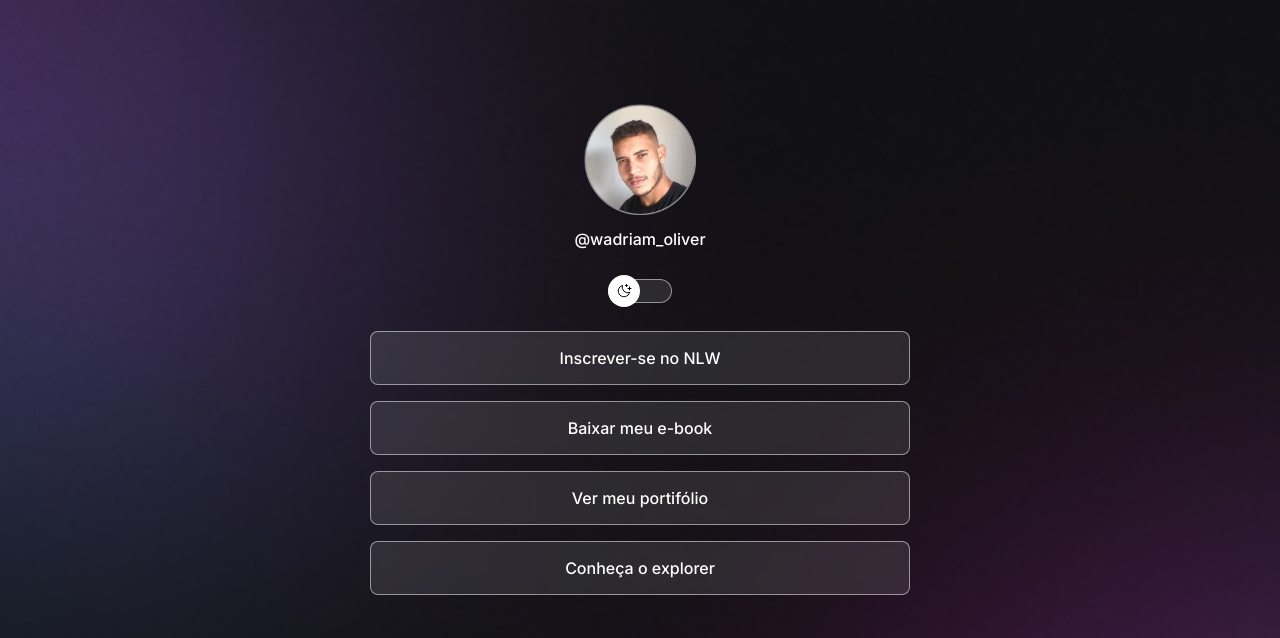
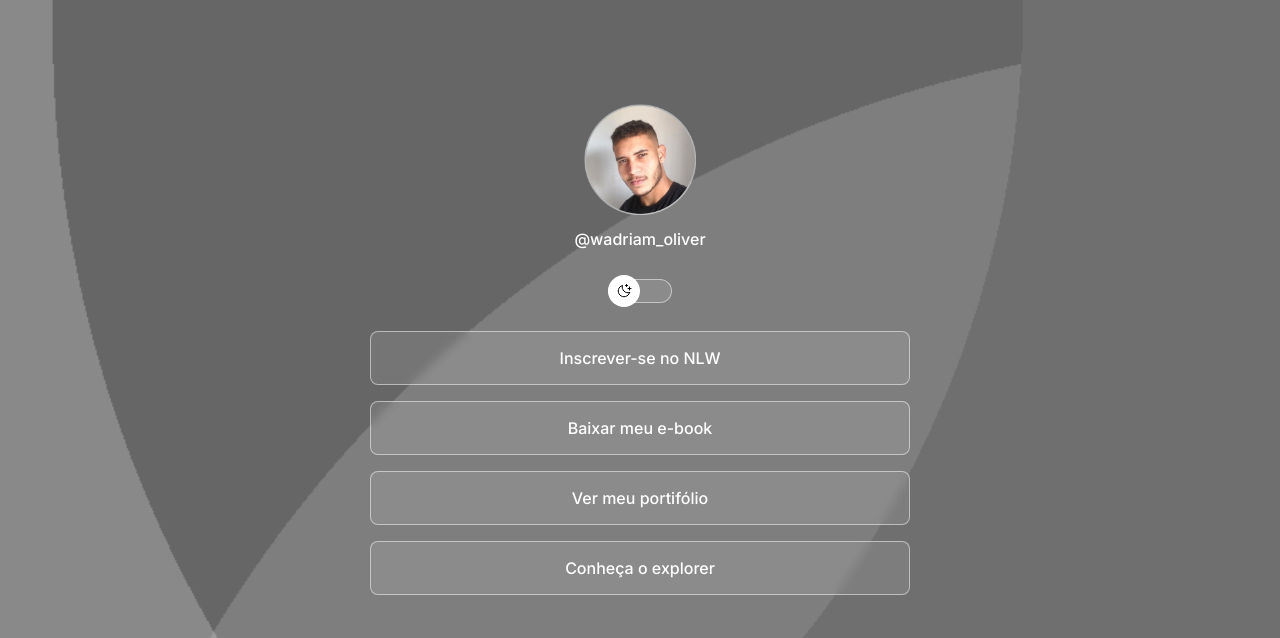
Before and after one commit to wadriam/projeto, a plain HTML site: page index.html in a window 1280 px wide. Shown: the top 638 px of the page. Drawn offline with nearby package versions, Linux system fonts and the light colour scheme; a web font is replaced by a local one.

Commit message:
mudando background

```diff
--- a/style.css
+++ b/style.css
@@ -23,7 +23,7 @@ body * {
 
 :root {
     --text-color: white;
-    --bg-url: url(./assets/bg-mobile.jpg);
+    --bg-url: url(./midia/teste.png);
     --stroke-color:  rgba(255, 255, 255, 0.5);
     --surface-color: rgba(255, 255, 255, 0.1);
     --surface-color-hover: rgba(255, 255, 255, 0.02);
@@ -33,7 +33,7 @@ body * {
 
 .light {
     --text-color: black;
-    --bg-url: url(./assets/bg-mobile-light.jpg);
+    --bg-url: url(./midia/teste2.png);
     --stroke-color: rgba(0, 0, 0, 0.5);
     --surface-color: rgba(0, 0, 0, 0.1);
     --surface-color-hover: rgba(0, 0, 0, 0.02);
```
Also changed, not shown: midia/teste.png (added), midia/teste2.png (added).
